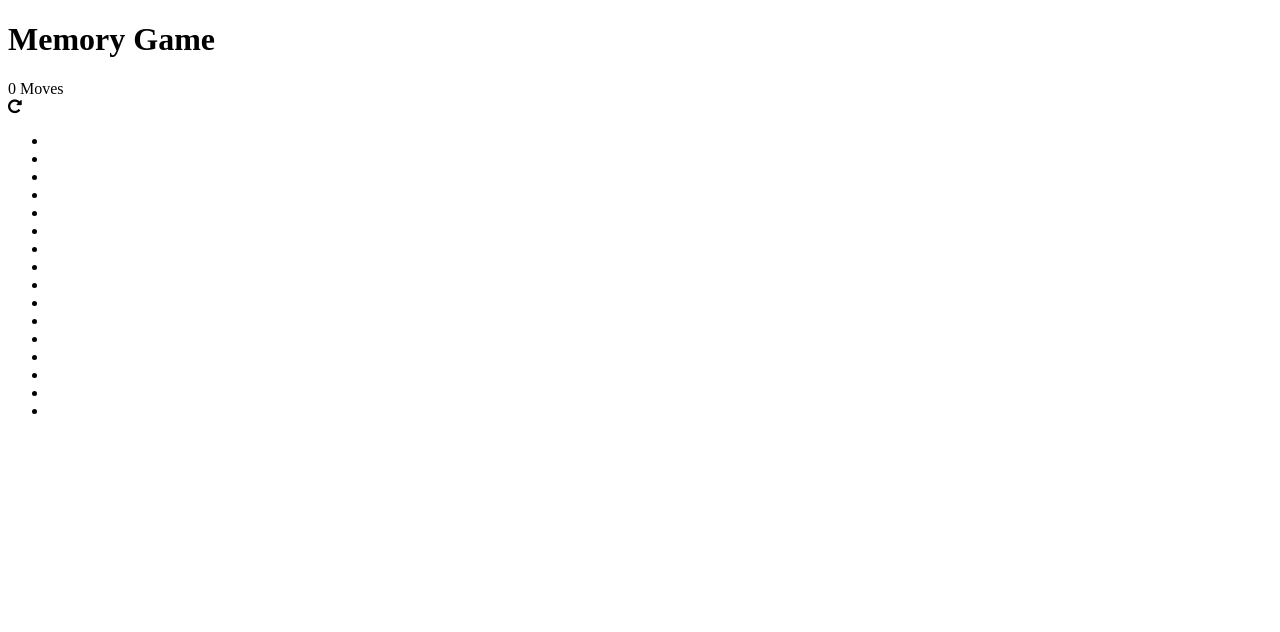
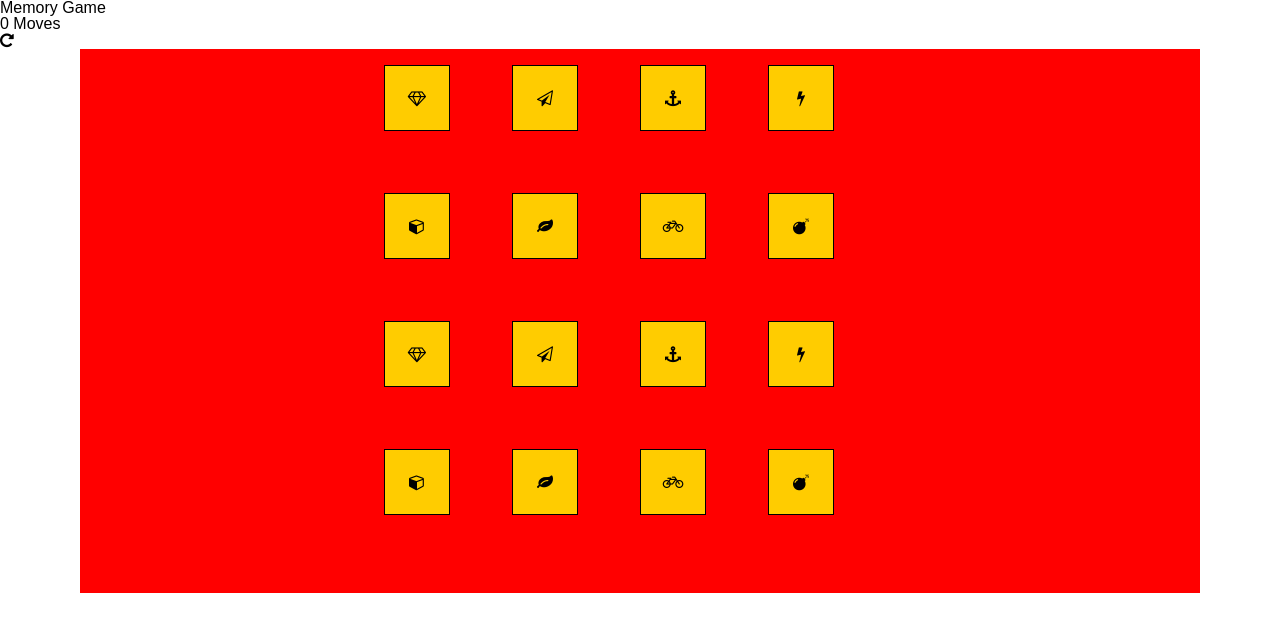
Before and after one commit to nico-tan/Javascript-Matching-Game, a plain HTML site: page index.html in a window 1280 px wide. Drawn offline with Linux system fonts and the light colour scheme; a web font is replaced by a local one.

Commit message:
Game Board Constructed
Grid Layout and stock images placed.

```diff
--- a/index.html
+++ b/index.html
@@ -6,7 +6,8 @@
     <meta name="description" content="">
     <meta name="viewport" content="width=device-width, initial-scale=1">
     <link rel="stylesheet prefetch" href="https://maxcdn.bootstrapcdn.com/font-awesome/4.6.1/css/font-awesome.min.css">
-    <link rel="stylesheet" href="">
+    <link href="https://fonts.googleapis.com/css?family=KoHo" rel="stylesheet">
+    <link rel="stylesheet" href="styles/styles.css">
   </head>
 
   <body>
@@ -22,57 +23,56 @@
         <i class = "fa fa-repeat"></i>
       </section>
 
-      <ul class = "deck" id = "card-deck">
-        <li class="card" >
-          <i></i>
-        </li>
-        <li class="card" >
-          <i></i>
-        </li>
-        <li class="card" >
-          <i></i>
-        </li>
-        <li class="card" >
-          <i></i>
-        </li>
-        <li class="card" >
-          <i></i>
-        </li>
-        <li class="card" >
-          <i></i>
-        </li>
-        <li class="card" >
-          <i></i>
-        </li>
-        <li class="card" >
-          <i></i>
-        </li>
-        <li class="card" >
-          <i></i>
-        </li>
-        <li class="card" >
-          <i></i>
-        </li>
-        <li class="card" >
-          <i></i>
-        </li>
-        <li class="card" >
-          <i></i>
-        </li>
-        <li class="card" >
-          <i></i>
-        </li>
-        <li class="card" >
-          <i></i>
-        </li>
-        <li class="card" >
-          <i></i>
-        </li>
-        <li class="card" >
-          <i></i>
-        </li>
-      </ul>
-
+      <div class="deck">
+        <div class="card" type = "diamond">
+          <i class = "fa fa-diamond"></i>
+        </div>
+        <div class="card" type = "plane">
+          <i class = "fa fa-paper-plane-o"></i>
+        </div>
+        <div class="card" type = "anchor">
+          <i class = "fa fa-anchor"></i>
+        </div>
+        <div class="card" type = "bolt">
+          <i class = "fa fa-bolt"></i>
+        </div>
+        <div class="card" type = "cube">
+          <i class = "fa fa-cube"></i>
+        </div>
+        <div class="card" type = "leaf">
+          <i class = "fa fa-leaf"></i>
+        </div>
+        <div class="card" type = "bicycle">
+          <i class = "fa fa-bicycle"></i>
+        </div>
+        <div class="card" type = "bomb">
+          <i class = "fa fa-bomb"></i>
+        </div>
+        <div class="card" type = "diamond">
+          <i class = "fa fa-diamond"></i>
+        </div>
+        <div class="card" type = "plane">
+          <i class = "fa fa-paper-plane-o"></i>
+        </div>
+        <div class="card" type = "anchor">
+          <i class = "fa fa-anchor"></i>
+        </div>
+        <div class="card" type = "bolt">
+          <i class = "fa fa-bolt"></i>
+        </div>
+        <div class="card" type = "cube">
+          <i class = "fa fa-cube"></i>
+        </div>
+        <div class="card" type = "leaf">
+          <i class = "fa fa-leaf"></i>
+        </div>
+        <div class="card" type = "bicycle">
+          <i class = "fa fa-bicycle"></i>
+        </div>
+        <div class="card" type = "bomb">
+          <i class = "fa fa-bomb"></i>
+        </div>
+      </div>
     </div>
   </body>
 
--- /dev/null
+++ b/sass/_gameboard.scss
@@ -0,0 +1,25 @@
+.deck {
+  margin: 0 auto;
+  width: 85%;
+  background: red;
+
+  display: grid;
+  grid-template-columns: repeat(4, 10vw);
+  grid-template-rows: repeat(4, 10vw);
+  justify-content: center;
+  align-content: center;
+
+  padding: 1rem;
+
+  .card {
+        border: 1px solid #000;
+        text-align: center;
+        display: flex;
+        align-items: center;
+        justify-content: center;
+        color: #000;
+        background: #ffcc00;
+        height: 4rem;
+        width: 4rem;
+  }
+}
--- /dev/null
+++ b/sass/_general.scss
@@ -0,0 +1,11 @@
+html,
+body {
+  width: 100%;
+  height: 100%;
+  margin: 0;
+  padding: 0;
+}
+
+body {
+  font-family: 'KoHo', sans-serif;
+}
--- /dev/null
+++ b/sass/_resets.scss
@@ -0,0 +1,48 @@
+/* http://meyerweb.com/eric/tools/css/reset/
+   v2.0 | 20110126
+   License: none (public domain)
+*/
+
+html, body, div, span, applet, object, iframe,
+h1, h2, h3, h4, h5, h6, p, blockquote, pre,
+a, abbr, acronym, address, big, cite, code,
+del, dfn, em, img, ins, kbd, q, s, samp,
+small, strike, strong, sub, sup, tt, var,
+b, u, i, center,
+dl, dt, dd, ol, ul, li,
+fieldset, form, label, legend,
+table, caption, tbody, tfoot, thead, tr, th, td,
+article, aside, canvas, details, embed,
+figure, figcaption, footer, header, hgroup,
+menu, nav, output, ruby, section, summary,
+time, mark, audio, video {
+	margin: 0;
+	padding: 0;
+	border: 0;
+	font-size: 100%;
+	font: inherit;
+	vertical-align: baseline;
+}
+/* HTML5 display-role reset for older browsers */
+article, aside, details, figcaption, figure,
+footer, header, hgroup, menu, nav, section {
+	display: block;
+}
+body {
+	line-height: 1;
+}
+ol, ul {
+	list-style: none;
+}
+blockquote, q {
+	quotes: none;
+}
+blockquote:before, blockquote:after,
+q:before, q:after {
+	content: '';
+	content: none;
+}
+table {
+	border-collapse: collapse;
+	border-spacing: 0;
+}
--- /dev/null
+++ b/sass/styles.scss
@@ -0,0 +1,11 @@
+//compileCompressed: ../styles/styles.css
+// Above comment line is used for Atom SASS, can be ignored
+
+@charset "utf-8";
+
+// CSS Resets
+@import "resets";
+
+//CSS Documents
+@import "general";
+@import "gameboard";
```
Also changed, not shown: styles/styles.css (added).
